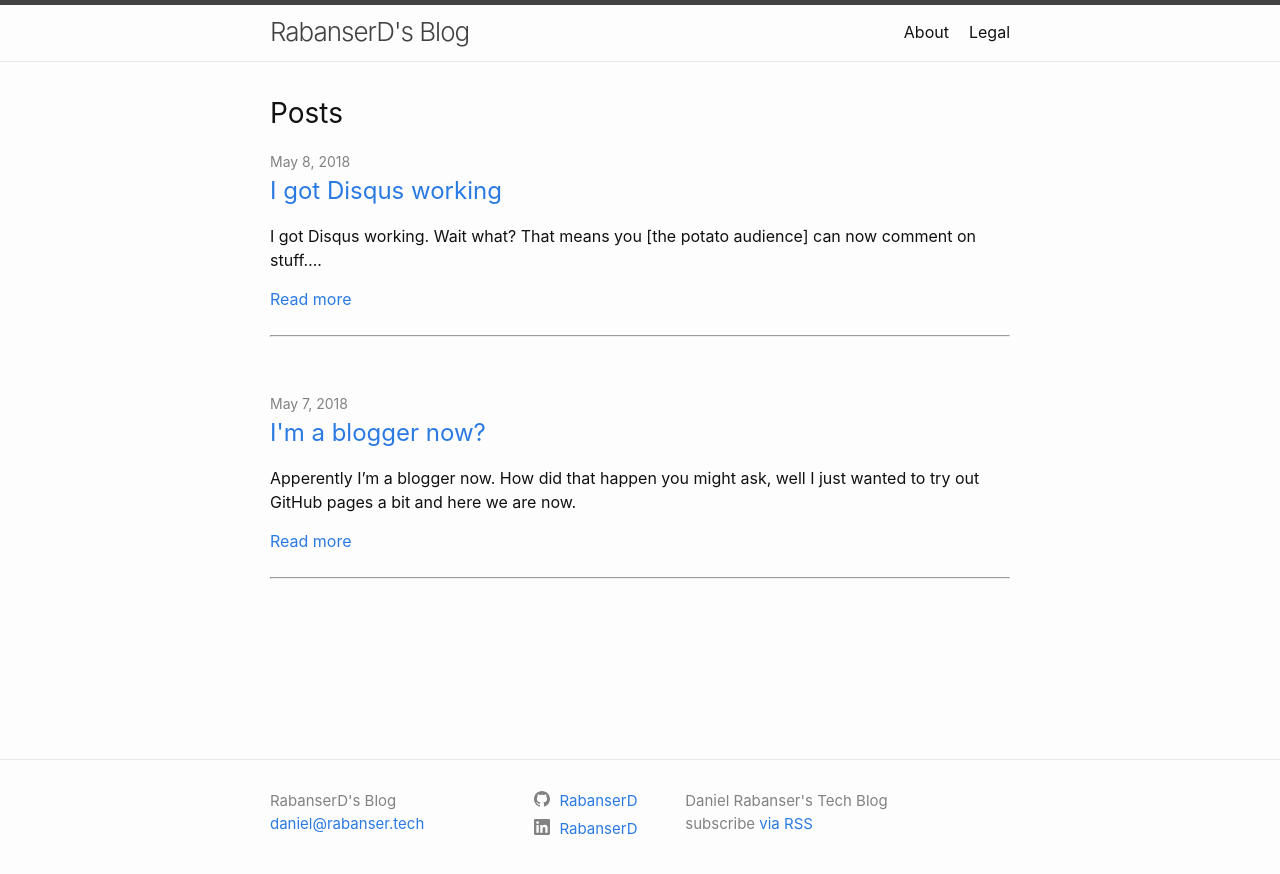
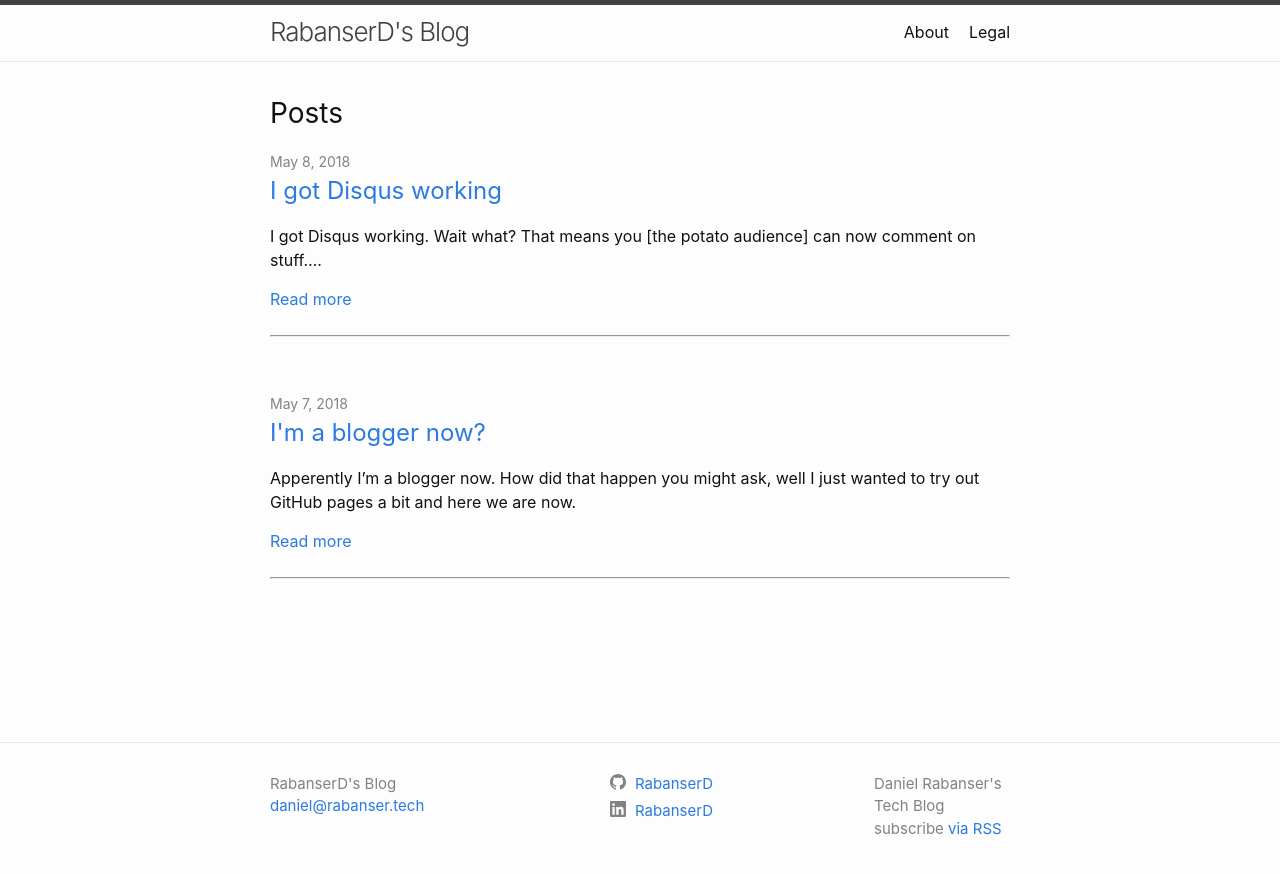
Before and after one commit to kwchan19/rabanserd.github.io, a Jekyll site: the page built from index.md, in a window 1280 px wide. Shown: the top 874 px of the page. Built offline with Jekyll 4.4.1, drawn with Linux system fonts in a browser that asks for light colours; comment, search, counter and statistics services are not loaded.

Commit message:
footer update

```diff
--- a/_sass/minima/_layout.scss
+++ b/_sass/minima/_layout.scss
@@ -135,18 +135,18 @@
 }
 
 .footer-col-1 {
+  width: -webkit-calc(45% - (#{$spacing-unit} / 2));
+  width:         calc(45% - (#{$spacing-unit} / 2));
+}
+
+.footer-col-2 {
   width: -webkit-calc(35% - (#{$spacing-unit} / 2));
   width:         calc(35% - (#{$spacing-unit} / 2));
 }
 
-.footer-col-2 {
+.footer-col-3 {
   width: -webkit-calc(20% - (#{$spacing-unit} / 2));
   width:         calc(20% - (#{$spacing-unit} / 2));
-}
-
-.footer-col-3 {
-  width: -webkit-calc(45% - (#{$spacing-unit} / 2));
-  width:         calc(45% - (#{$spacing-unit} / 2));
 }
 
 @include media-query($on-laptop) {
```
